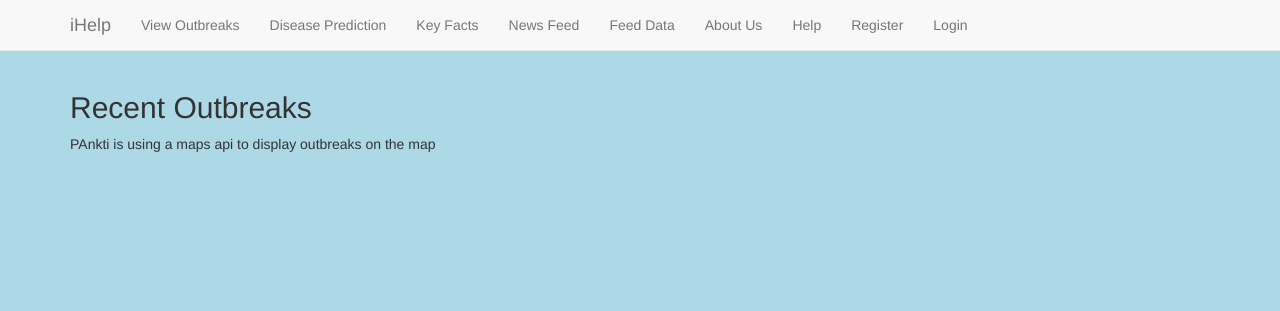
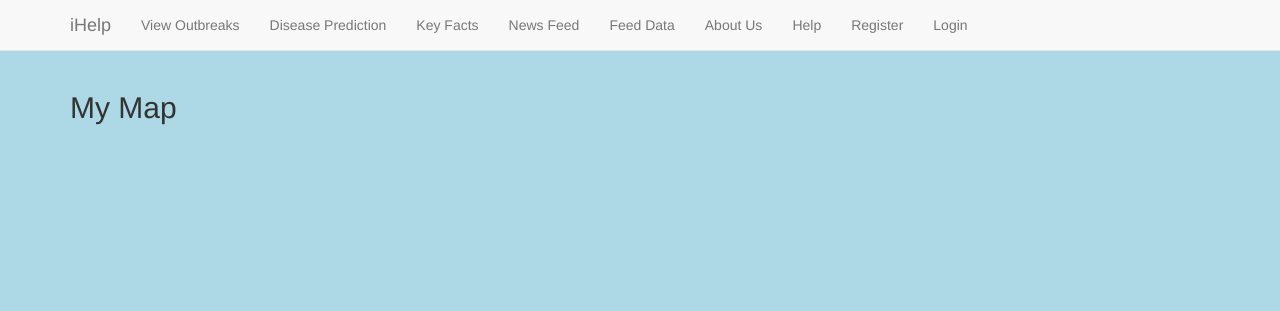
Before and after one commit to shloka-812/sen_1, a Django app: page /da/outbreaks/ in a window 1280 px wide. Shown: the top 311 px of the page. Run offline with Django 3.2, Linux system fonts and the light colour scheme; some libraries are stand-ins or nearby versions.

Commit message:
Update outbreaks.html

```diff
--- a/demo/templates/da/outbreaks.html
+++ b/demo/templates/da/outbreaks.html
@@ -1,6 +1,36 @@
 {% extends "da/base.html" %}
 {% load staticfiles %}
 {% block body_block %}
-<h2>Recent Outbreaks</h2>
-<p>PAnkti is using a maps api to display outbreaks on the map</p>
+<!doctype html>
+<html lang="en">
+  <head>
+    <link rel="stylesheet" href="https://cdn.rawgit.com/openlayers/openlayers.github.io/master/en/v5.3.0/css/ol.css" type="text/css">
+    <style>
+      .map {
+        height: 100%;
+        width: 100%;
+      }
+    </style>
+    <script src="https://cdn.rawgit.com/openlayers/openlayers.github.io/master/en/v5.3.0/build/ol.js"></script>
+    <title>OpenLayers example</title>
+  </head>
+  <body>
+    <h2>My Map</h2>
+    <div id="map" class="map"></div>
+    <script type="text/javascript">
+      var map = new ol.Map({
+        target: 'map',
+        layers: [
+          new ol.layer.Tile({
+            source: new ol.source.OSM()
+          })
+        ],
+        view: new ol.View({
+          center: ol.proj.fromLonLat([72.6,23.2]),
+          zoom: 4
+        })
+      });
+    </script>
+  </body>
+</html>
 {% endblock %}
```
